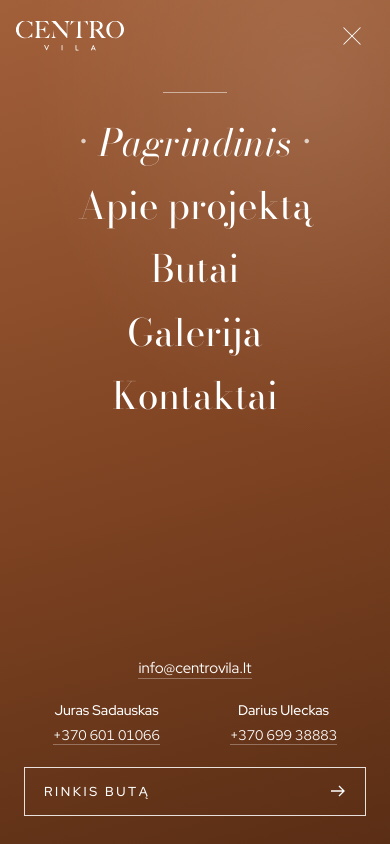
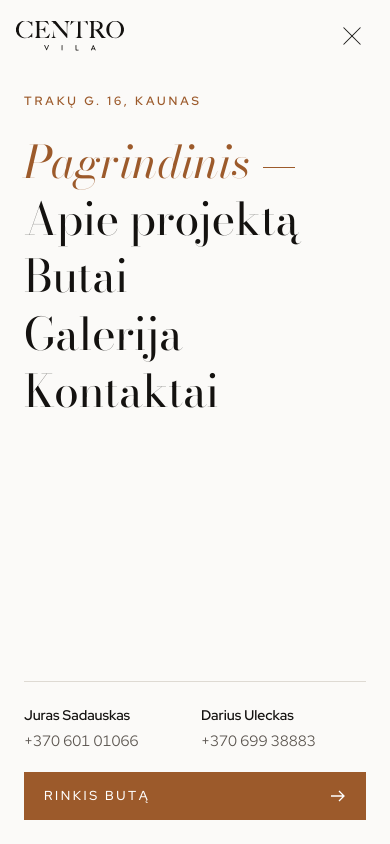
Before and after one commit to teisingumas/Centrovilos, a PHP site: page / in a window 390 px wide, after a click that opens the changed part. Run offline with PHP 8.4, Linux system fonts and the light colour scheme.

Commit message:
Mobilus meniu „Popierius“: šviesus lapas, telefonai ir bronzinis CTA
Co-Authored-By: Claude Opus 5.5 <noreply@anthropic.com>
Claude-Session: https://claude.ai/code/session_017ciTEfs36XGfJpcBgtJUyK

```diff
--- a/1-aukstas/index.html
+++ b/1-aukstas/index.html
@@ -8,7 +8,7 @@
 <link rel="preconnect" href="https://fonts.googleapis.com">
 <link rel="preconnect" href="https://fonts.gstatic.com" crossorigin>
 <link rel="stylesheet" href="https://fonts.googleapis.com/css2?family=Bodoni+Moda:ital,opsz,wght@0,6..96,400;0,6..96,500;1,6..96,400&family=Red+Hat+Display:wght@300;400;500;600&display=swap">
-<link rel="stylesheet" href="../css/style.css?v=20261020k">
+<link rel="stylesheet" href="../css/style.css?v=20261021a">
 </head>
 <body class="inner">
 <header class="hdr solid" id="hdr">
@@ -133,7 +133,7 @@
   </div>
 </footer>
 
-<script src="../js/site.js?v=20261020k"></script>
-<script src="../js/floors.js?v=20261020k"></script>
+<script src="../js/site.js?v=20261021a"></script>
+<script src="../js/floors.js?v=20261021a"></script>
 </body>
 </html>
--- a/apie-projekta/index.html
+++ b/apie-projekta/index.html
@@ -8,7 +8,7 @@
 <link rel="preconnect" href="https://fonts.googleapis.com">
 <link rel="preconnect" href="https://fonts.gstatic.com" crossorigin>
 <link rel="stylesheet" href="https://fonts.googleapis.com/css2?family=Bodoni+Moda:ital,opsz,wght@0,6..96,400;0,6..96,500;1,6..96,400&family=Red+Hat+Display:wght@300;400;500;600&display=swap">
-<link rel="stylesheet" href="../css/style.css?v=20261020k">
+<link rel="stylesheet" href="../css/style.css?v=20261021a">
 </head>
 <body class="inner">
 <header class="hdr solid" id="hdr">
@@ -129,7 +129,7 @@
   </div>
 </footer>
 
-<script src="../js/site.js?v=20261020k"></script>
-<script src="../js/about.js?v=20261020k"></script>
+<script src="../js/site.js?v=20261021a"></script>
+<script src="../js/about.js?v=20261021a"></script>
 </body>
 </html>
--- a/css/style.css
+++ b/css/style.css
@@ -71,32 +71,27 @@ body::before{content:"";position:fixed;inset:0 0 auto;height:env(safe-area-inset
 .burger span{display:block;height:1px;background:currentColor;margin:6px 0}
 @media (max-width:1020px){
   .hdr .wrap{grid-template-columns:auto 1fr}
-  /* pilno ekrano meniu „Kortenas“: korteno plokštė atsiveria ratu iš meniu mygtuko */
+  /* pilno ekrano meniu „Popierius“: šviesus lapas įslysta iš dešinės, punktai dideliu Bodoni, apačioje telefonai ir bronzinis CTA */
   .hdr .brand,.hdr .hdr-end{position:relative;z-index:2}
-  .nav{position:fixed;inset:0;z-index:1;display:flex;flex-direction:column;align-items:center;text-align:center;gap:0;overflow-y:auto;overscroll-behavior:contain;color:#fff;
-    padding:calc(var(--hdr) + env(safe-area-inset-top,0px) + 12px) max(24px, env(safe-area-inset-right,0px)) max(28px, env(safe-area-inset-bottom,0px)) max(24px, env(safe-area-inset-left,0px));
-    background:radial-gradient(120% 70% at 80% 10%,rgba(255,255,255,.10),transparent 60%),linear-gradient(165deg,#A2603A 0%,#7E4322 55%,#5A2E15 100%);
-    clip-path:circle(0px at var(--ox,90%) var(--oy,36px));visibility:hidden;pointer-events:none;transition:clip-path .8s var(--ease),visibility 0s .8s}
-  .nav::before{content:"";flex:none;width:64px;height:1px;background:rgba(255,255,255,.5);margin:8px auto 18px}
+  .nav{position:fixed;inset:0;z-index:1;display:flex;flex-direction:column;align-items:stretch;gap:2px;overflow-y:auto;overscroll-behavior:contain;background:var(--paper);color:var(--ink);
+    padding:calc(var(--hdr) + env(safe-area-inset-top,0px) + 20px) max(24px, env(safe-area-inset-right,0px)) max(24px, env(safe-area-inset-bottom,0px)) max(24px, env(safe-area-inset-left,0px));
+    transform:translateX(100%);visibility:hidden;pointer-events:none;transition:transform .6s var(--ease),visibility 0s .6s}
+  .nav::before{content:"Trakų g. 16, Kaunas";flex:none;font-family:var(--body);font-size:12px;letter-spacing:.24em;text-transform:uppercase;font-weight:600;color:var(--bronze);margin-bottom:22px}
   .nav li{width:100%}
-  .nav a{display:block;padding:11px 0;font-family:var(--display);font-size:clamp(32px,9.6vw,44px);line-height:1.1;letter-spacing:0;text-transform:none;font-weight:400;opacity:0;transform:translateY(8px);transition:opacity .35s, transform .35s var(--ease)}
+  .nav a{display:block;padding:2px 0;font-family:var(--display);font-size:clamp(38px,11.5vw,54px);line-height:1.14;letter-spacing:-.01em;text-transform:none;font-weight:400;color:var(--ink)}
   .nav a::after{display:none}
-  .nav a.on{font-style:italic;color:#fff}
-  .nav a.on::before,.nav a.on::after{content:"·";display:inline;position:static;margin:0 12px;opacity:.7;font-style:normal;background:none;transform:none}
-  .hdr.open .nav{clip-path:circle(150vmax at var(--ox,90%) var(--oy,36px));visibility:visible;pointer-events:auto;transition:clip-path .8s var(--ease),visibility 0s}
-  .hdr.open .nav a{opacity:1;transform:none;transition:opacity .5s .3s, transform .5s var(--ease) .3s}
-  .hdr.open .nav li:nth-child(2) a{transition-delay:.35s} .hdr.open .nav li:nth-child(3) a{transition-delay:.4s}
-  .hdr.open .nav li:nth-child(4) a{transition-delay:.45s} .hdr.open .nav li:nth-child(5) a{transition-delay:.5s}
-  .nav .nav-meta{margin-top:auto;padding-top:28px;width:100%;max-width:420px;display:grid;gap:18px;opacity:0;transition:opacity .3s}
-  .hdr.open .nav .nav-meta{opacity:1;transition:opacity .5s .55s}
-  .nav .nav-meta a{display:inline;padding:0;font-family:var(--body);font-size:15px;line-height:1.5;opacity:1;transform:none;text-decoration:none;border-bottom:1px solid rgba(255,255,255,.3)}
+  .nav a.on,.nav a:hover{font-style:italic;color:var(--bronze)}
+  .hdr .nav a.on::after{content:"";display:inline-block;position:static;width:32px;height:1px;background:var(--bronze);vertical-align:middle;margin-left:14px;transform:none}
+  .hdr.open .nav{transform:none;visibility:visible;pointer-events:auto;transition:transform .6s var(--ease),visibility 0s}
+  .nav .nav-meta{margin-top:auto;padding-top:22px;border-top:1px solid var(--line);width:100%;display:grid;gap:18px}
   .nav .nav-meta .ppl{display:grid;grid-template-columns:1fr 1fr;gap:12px}
-  .nav .nav-meta b{display:block;font-weight:500;font-size:14px}
-  .nav .nav-meta .ppl a{font-size:14px;font-variant-numeric:tabular-nums}
-  .nav .nav-meta a.cta{display:flex;justify-content:space-between;border:0;background:transparent;box-shadow:inset 0 0 0 1px rgba(255,255,255,.85);color:#fff;font-size:13px;letter-spacing:.2em;text-transform:uppercase;font-weight:500;padding:15px 20px;opacity:1;visibility:visible}
-  .nav .nav-meta a.cta:hover{background:#fff;color:#7E4322}
+  .nav .nav-meta b{display:block;font-family:var(--body);font-weight:600;font-size:14px;color:var(--ink)}
+  .nav .nav-meta .ppl a{display:inline;padding:0;font-family:var(--body);font-size:15px;line-height:1.5;letter-spacing:0;color:var(--ink-2);font-style:normal;font-variant-numeric:tabular-nums;text-decoration:none}
+  .nav .nav-meta .ppl a:hover{color:var(--bronze)}
+  .nav .nav-meta a.cta{display:flex;justify-content:space-between;align-items:center;background:var(--bronze);color:#fff;font-family:var(--body);font-style:normal;font-size:13px;line-height:1.2;letter-spacing:.2em;text-transform:uppercase;font-weight:500;padding:16px 20px;opacity:1;visibility:visible;transform:none}
+  .nav .nav-meta a.cta:hover{background:var(--ink);color:#fff}
   .nav .nav-meta a.cta svg{display:block}
-  .hdr.hdr.open{background:transparent;box-shadow:none;-webkit-backdrop-filter:none;backdrop-filter:none;color:#fff}
+  .hdr.hdr.open{background:var(--paper);box-shadow:none;-webkit-backdrop-filter:none;backdrop-filter:none;color:var(--ink)}
   .hdr.hdr.open .hdr-end > .cta{opacity:0;visibility:hidden}
   .hdr.solid .wrap{height:var(--hdr)}
   .burger{display:block}
--- a/galerija/index.html
+++ b/galerija/index.html
@@ -8,7 +8,7 @@
 <link rel="preconnect" href="https://fonts.googleapis.com">
 <link rel="preconnect" href="https://fonts.gstatic.com" crossorigin>
 <link rel="stylesheet" href="https://fonts.googleapis.com/css2?family=Bodoni+Moda:ital,opsz,wght@0,6..96,400;0,6..96,500;1,6..96,400&family=Red+Hat+Display:wght@300;400;500;600&display=swap">
-<link rel="stylesheet" href="../css/style.css?v=20261020k">
+<link rel="stylesheet" href="../css/style.css?v=20261021a">
 </head>
 <body class="inner">
 <header class="hdr solid" id="hdr">
@@ -89,7 +89,7 @@
   </div>
 </footer>
 
-<script src="../js/site.js?v=20261020k"></script>
-<script src="../js/gallery.js?v=20261020k"></script>
+<script src="../js/site.js?v=20261021a"></script>
+<script src="../js/gallery.js?v=20261021a"></script>
 </body>
 </html>
--- a/index.html
+++ b/index.html
@@ -9,7 +9,7 @@
 <link rel="preconnect" href="https://fonts.googleapis.com">
 <link rel="preconnect" href="https://fonts.gstatic.com" crossorigin>
 <link rel="stylesheet" href="https://fonts.googleapis.com/css2?family=Bodoni+Moda:ital,opsz,wght@0,6..96,400;0,6..96,500;1,6..96,400&family=Red+Hat+Display:wght@300;400;500;600&display=swap">
-<link rel="stylesheet" href="css/style.css?v=20261020k">
+<link rel="stylesheet" href="css/style.css?v=20261021a">
 </head>
 <body>
 <div id="loader" role="status" aria-live="polite">
@@ -182,8 +182,8 @@
 
 </template>
 
-<script src="js/site.js?v=20261020k"></script>
-<script src="js/locmap.js?v=20261020k"></script>
-<script src="js/home.js?v=20261020k"></script>
+<script src="js/site.js?v=20261021a"></script>
+<script src="js/locmap.js?v=20261021a"></script>
+<script src="js/home.js?v=20261021a"></script>
 </body>
 </html>
--- a/js/site.js
+++ b/js/site.js
@@ -27,12 +27,12 @@ function onScroll(){
   hdr.classList.toggle("cta-on", !heroSec || scrollY > heroSec.offsetTop + heroSec.offsetHeight - hdr.offsetHeight);
 }
 addEventListener("scroll",onScroll,{passive:true}); addEventListener("resize",onScroll); onScroll();
-/* mobilaus meniu kontaktai ir CTA (rodomi tik korteno meniu apačioje) */
+/* mobilaus meniu telefonai ir CTA (rodomi tik „Popieriaus“ meniu apačioje) */
 (function(){
   const nav=$("nav"), cta=hdr.querySelector(".hdr-end .cta"); if(!nav) return;
   const li=document.createElement("li"); li.className="nav-meta";
   const arrow='<svg viewBox="0 0 16 16" fill="none" stroke="currentColor" stroke-width="1.3" aria-hidden="true"><path d="M1 8h13M9 3l5 5-5 5"/></svg>';
-  li.innerHTML='<div><a href="mailto:info@centrovila.lt">info@centrovila.lt</a></div>'+
+  li.innerHTML=
     '<div class="ppl"><div><b>Juras Sadauskas</b><a href="tel:+37060101066">+370 601 01066</a></div><div><b>Darius Uleckas</b><a href="tel:+37069938883">+370 699 38883</a></div></div>'+
     '<a class="cta" href="'+(cta?cta.getAttribute("href"):"#")+'">Rinkis butą '+arrow+'</a>';
   nav.appendChild(li);
```
Also changed, not shown: butas-01/index.html (+4 -4 lines), butas-02/index.html (+4 -4 lines), butas-03/index.html (+4 -4 lines), butas-04/index.html (+4 -4 lines), butas-05/index.html (+4 -4 lines), butas-06/index.html (+4 -4 lines), kontaktai/index.html (+4 -4 lines).
